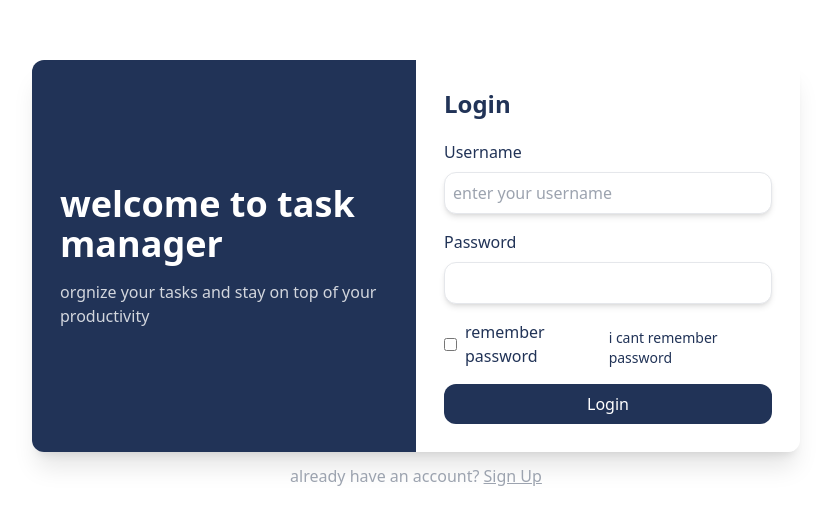
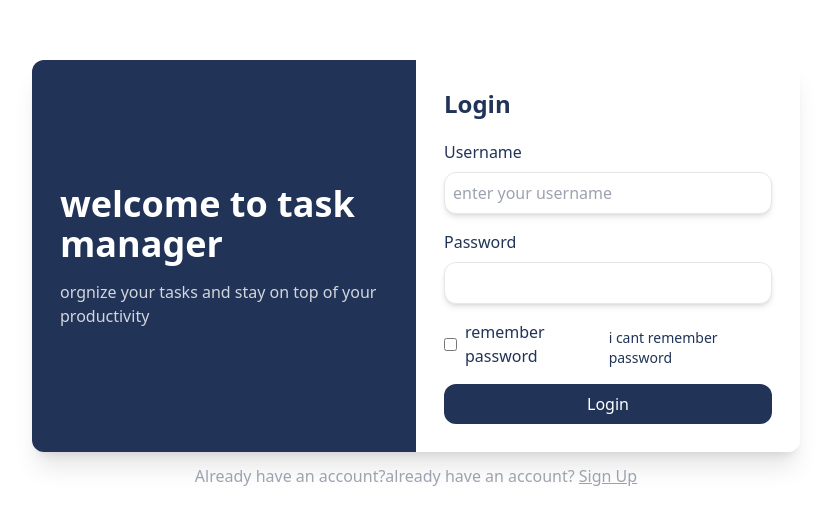
Before and after one commit to parvin-noori/taskManagerWithReact, a React (Vite) app: page /login in a window 1280 px wide. Shown: the part 126-650 px from the top of the page, without its empty margins (224-1052 px from the left). Built offline with nearby package versions, Linux system fonts and the light colour scheme.

Commit message:
update subtitle component

```diff
--- a/src/components/SubTitle.jsx
+++ b/src/components/SubTitle.jsx
@@ -1,10 +1,10 @@
-import React from "react";
 import { Link } from "react-router-dom";
 
 export default function SubTitle(props) {
   const { page } = props;
   return (
     <span className="text-gray-400 font-light text-center">
+      {page === "login" ? "Don't have an account?" : "Already have an account?"}
       already have an account?{" "}
       <Link
         to={`/${page.replace(/\s+/g, "").toLowerCase()}`}
--- a/src/main.jsx
+++ b/src/main.jsx
@@ -1,13 +1,13 @@
-import SignUp from "./pages/signup/SignUp";
+import { StrictMode } from "react";
 import ReactDOM from "react-dom/client";
 import { createBrowserRouter, RouterProvider } from "react-router-dom";
+import SignUp from "./pages/signup/SignUp";
 import ErorrPage from "./pages/errorPage";
-import "./index.css";
-import { StrictMode } from "react";
 import Login from "./pages/login/Login";
 import App from "./pages/App";
 import Create from "./pages/Create";
 import List from "./pages/List";
+import "./index.css";
 
 const router = createBrowserRouter([
   {
```
